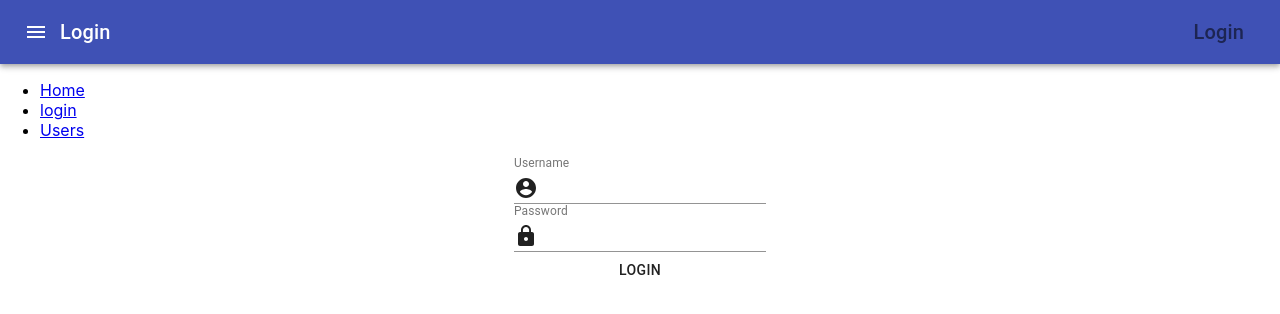
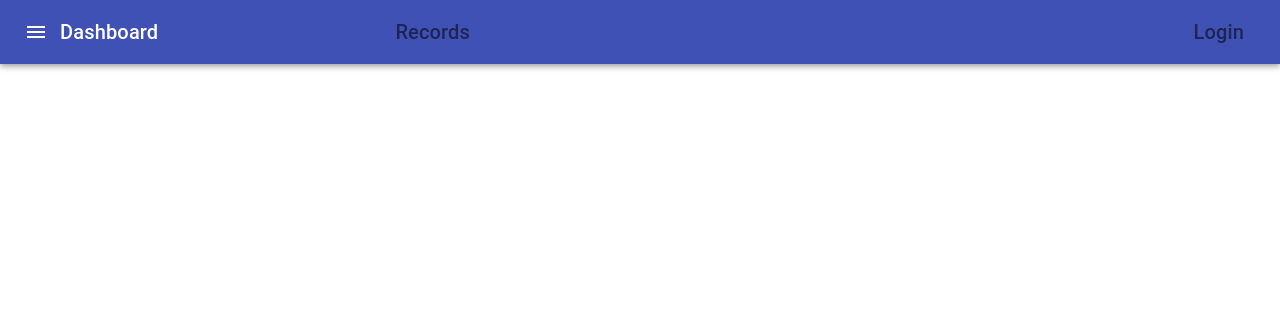
Before and after one commit to proohit/accountingapp, a React (Create React App) app: page /login in a window 1280 px wide. Shown: the top 314 px of the page. Built offline with nearby package versions, Linux system fonts and the light colour scheme.

Commit message:
removed router, content, logout, records

```diff
--- a/src/App.js
+++ b/src/App.js
@@ -1,11 +1,9 @@
 import React, { Component } from 'react';
-import { BrowserRouter as Router, Route, Link, Switch } from 'react-router-dom';
-import { Snackbar } from '@material-ui/core'
+import { Snackbar, CircularProgress, Grid, Backdrop } from '@material-ui/core'
 import './App.css';
 import Login from './components/Login'
 import NavBar from './components/NavBar'
 import Test2 from './components/Test2'
-
 
 
 
@@ -17,6 +15,8 @@ class App extends Component {
       alert: null,
       openAlert: false,
       header: 'Dashboard',
+      content: null,
+      isLoading: false
     }
     this.functionSet = {
       changeHeader: (header) => {
@@ -27,50 +27,44 @@ class App extends Component {
       },
       closeAlert: () => {
         this.setState({ alert: null, openAlert: false })
+      },
+      setContent: (content) => {
+        this.setState({ content: content })
+      },
+      toggleLoading: () => {
+        this.setState({ isLoading: !this.state.isLoading })
       }
     }
   }
 
   changeToken = (token) => {
+    if (!token || !token === null) {
+      localStorage.removeItem('token');
+      this.setState({ token: null })
+    }
+    else {
       localStorage.setItem('token', token);
       this.setState({ token: localStorage.getItem('token') })
     }
+  }
+
   render() {
-    let loginRoute = { link: null, route: null };
-    if (!this.state.token) {
-      loginRoute = {
-        link: <li>
-          <Link to="/login">login</Link>
-        </li>,
-        route: <Route path="/login">
-          <Login functionSet={this.functionSet} changeToken={this.changeToken} />
-        </Route>
-      };
+    let loadingIndicator = null;
+    if (this.state.isLoading) {
+      loadingIndicator =
+        <Backdrop open={this.state.isLoading}>
+          <CircularProgress />
+        </Backdrop>
     }
     return (
-      <Router>
       <div>
         <nav>
-            <NavBar token={this.state.token} header={this.state.header}></NavBar>
-            <ul>
-              <li>
-                <Link to="/">Home</Link>
-              </li>
-              {loginRoute.link}
-              <li>
-                <Link to="/test2">Users</Link>
-              </li>
-            </ul>
+          <NavBar functionSet={this.functionSet} changeToken={this.changeToken} token={this.state.token} header={this.state.header}></NavBar>
         </nav>
-
-          {/* A <Switch> looks through its children <Route>s and
-              renders the first one that matches the current URL. */}
-          <Switch>
-            {loginRoute.route}
-            <Route path="/test2">
-              <Test2 />
-            </Route>
-          </Switch>
+        <Grid container direction='column' justify='center' alignItems='center'>
+          {loadingIndicator}
+          {this.state.content}
+        </Grid>
         <Snackbar
           anchorOrigin={{ vertical: 'bottom', horizontal: 'center' }}
           autoHideDuration={4000}
@@ -79,8 +73,6 @@ class App extends Component {
           {this.state.alert}
         </Snackbar>
       </div>
-      </Router >
-
     );
   }
 }
--- /dev/null
+++ b/src/components/Dashboard.js
@@ -0,0 +1,18 @@
+import React from 'react'
+import { Container, Typography } from '@material-ui/core'
+
+export default class Dashboard extends React.Component {
+    state = {
+
+    }
+
+    render() {
+        return (
+            <Container>
+                <Typography variant="h5">
+                    Dashboard
+                </Typography>
+            </Container>
+        )
+    }
+}
--- a/src/components/Login.js
+++ b/src/components/Login.js
@@ -2,6 +2,7 @@ import React, { Component } from "react";
 import { Container, InputAdornment, TextField, Button, Grid, Snackbar } from '@material-ui/core'
 import { Alert } from '@material-ui/lab'
 import { AccountCircle, Lock } from '@material-ui/icons'
+import Dashboard from './Dashboard'
 
 export default class Login extends Component {
     constructor() {
@@ -20,7 +21,7 @@ export default class Login extends Component {
     componentDidUpdate() {
         if (this.state.toDashboard) {
             this.props.functionSet.changeHeader('Dashboard')
-            window.location.href = '/'
+            this.props.functionSet.setContent(<Dashboard></Dashboard>)
         }
     }
     confirm = (e) => {
@@ -32,9 +33,8 @@ export default class Login extends Component {
                 body: JSON.stringify(loginData),
                 headers: { "Content-Type": 'application/json' }
             }
-            fetch('http://localhost:3000/login', params).then(res => res.json())
+            fetch('https://localhost:3000/login', params).then(res => res.json())
                 .then(res => {
-                    console.log(res);
                     if (!res.success) {
                         this.props.functionSet.openAlert(<Alert severity="error">{res.message}</Alert>);
                     } else {
--- a/src/components/NavBar.js
+++ b/src/components/NavBar.js
@@ -2,19 +2,35 @@
 import React from 'react'
 import { AppBar, Toolbar, IconButton, Typography, Grid } from '@material-ui/core'
 import { Menu, AccountCircle } from '@material-ui/icons'
-import { Redirect } from 'react-router-dom'
+import Login from './Login'
+import RecordView from './RecordView'
+import { Alert } from '@material-ui/lab'
 
 export default class NavBar extends React.Component {
     navigateToLogin = () => {
-        window.location.href = '/login'
+        this.props.functionSet.setContent(<Login changeToken={this.props.changeToken} functionSet={this.props.functionSet}></Login>)
+    }
+    navigateToRecords = () => {
+        this.props.functionSet.setContent(<RecordView functionSet={this.props.functionSet} token={this.props.token} />)
+    }
+    removeToken = () => {
+        this.props.changeToken(null)
+        this.props.functionSet.openAlert(<Alert severity='success'>successfully logged out</Alert>)
     }
     render() {
         let accountButton = null;
         if (this.props.token) {
             accountButton =
-                <IconButton edge="end" color="inherit">
-                    <AccountCircle />
-                </IconButton>
+                <div>
+                    <IconButton edge="end" color="inherit">
+                        <AccountCircle />
+                    </IconButton>
+                    <IconButton onClick={this.removeToken}>
+                        <Typography variant="h6">
+                            Logout
+                        </Typography>
+                    </IconButton>
+                </div>
         } else {
             accountButton =
                 <IconButton onClick={this.navigateToLogin}>
@@ -30,6 +46,13 @@ export default class NavBar extends React.Component {
                         <Menu />
                     </IconButton>
                     <Typography variant="h6">{this.props.header}</Typography>
+                    <Grid container direction='row' justify='center' alignItems='center'>
+                        <IconButton onClick={this.navigateToRecords}>
+                            <Typography color="inherit" variant="h6">
+                                Records
+                        </Typography>
+                        </IconButton>
+                    </Grid>
                     <Grid container direction='row' justify='flex-end'>
                         {accountButton}
                     </Grid>
--- /dev/null
+++ b/src/components/RecordView.js
@@ -0,0 +1,36 @@
+import React from 'react'
+import { Container, Typography } from '@material-ui/core'
+import { Alert } from '@material-ui/lab'
+
+export default class RecordView extends React.Component {
+    state = {
+        records: []
+    }
+
+    componentDidMount() {
+        this.props.functionSet.changeHeader('Records');
+        this.props.functionSet.toggleLoading();
+        const params = {
+            headers: { "Authorization": this.props.token, "Content-Type": 'application/json' },
+            method: 'GET'
+        }
+        fetch('http://localhost:3000/records', params).then(res => res.json()).then(records => {
+            if (records.success) {
+                this.setState({ records: records.message })
+            } else {
+                this.props.functionSet.openAlert(<Alert severity='error'>{records.message}</Alert>)
+            }
+            this.props.functionSet.toggleLoading();
+        }).catch(err => {
+            console.log(err);
+            this.props.functionSet.openAlert(<Alert severity='error'>oops, something went wrong retrieveing your records</Alert>)
+            this.props.functionSet.toggleLoading();
+        })
+    }
+    render() {
+        const records = this.state.records.map(record => <Typography>{record.description}</Typography>)
+        return (
+            this.state.records.map(record => <Typography key={record.id}>{record.description}</Typography>)
+        )
+    }
+}
```
Lines whose indentation alone changed are shown as unchanged.
